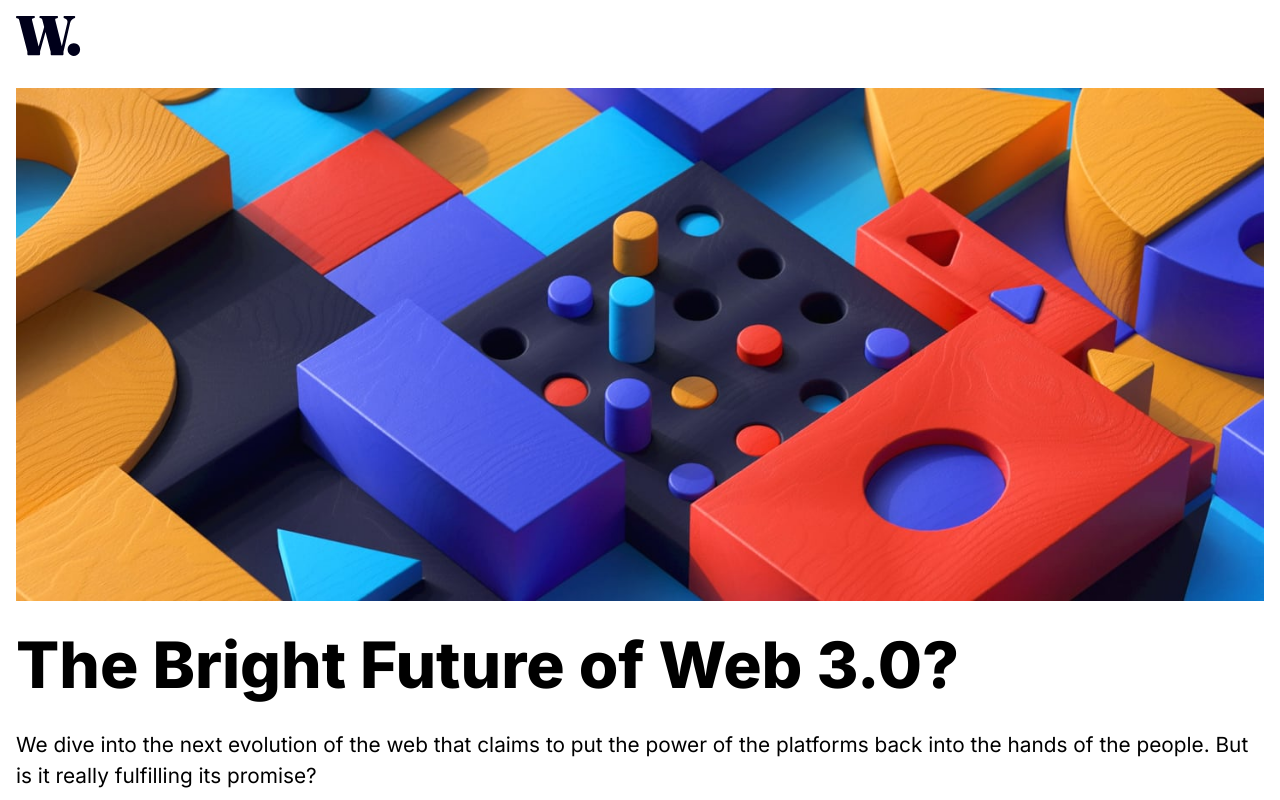
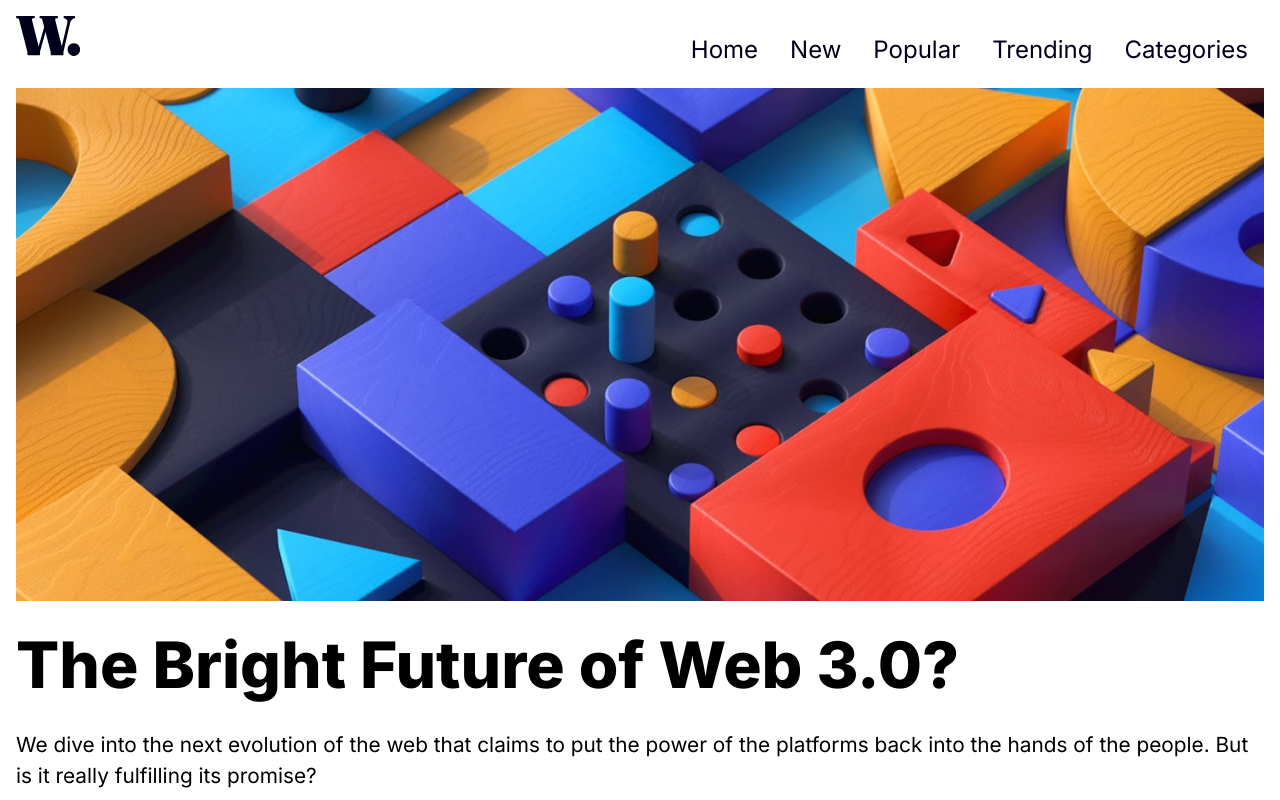
Before and after one commit to approved4me/FM-news-homepage-main, a plain HTML site: page index.html in a window 1280 px wide. Shown: the top 800 px of the page. Drawn offline with Linux system fonts and the light colour scheme.

Commit message:
mobile menu

```diff
--- a/style.css
+++ b/style.css
@@ -69,9 +69,9 @@ body {
     width: 70%;
     height: 100%;
     z-index: 1;
-    opacity: 0;
-    /* overflow-y: auto; */
+    overflow-y: auto;
 }
+
 
 .icon>* {
     margin-left: auto;
@@ -203,4 +203,25 @@ h1 {
 
 /* MEDIA QUERY */
 
-@media only screen and (min-width: 60rem) {}
+@media only screen and (min-width: 60rem) {
+
+    .navbar {
+        display: flex;
+        background-color: #fff;
+        position: unset;
+        opacity: 1;
+        width: unset;
+    }
+
+    nav {
+        margin: unset;
+    }
+
+    nav ul {
+        display: flex;
+    }
+
+    .icon {
+        display: none;
+    }
+}
```
